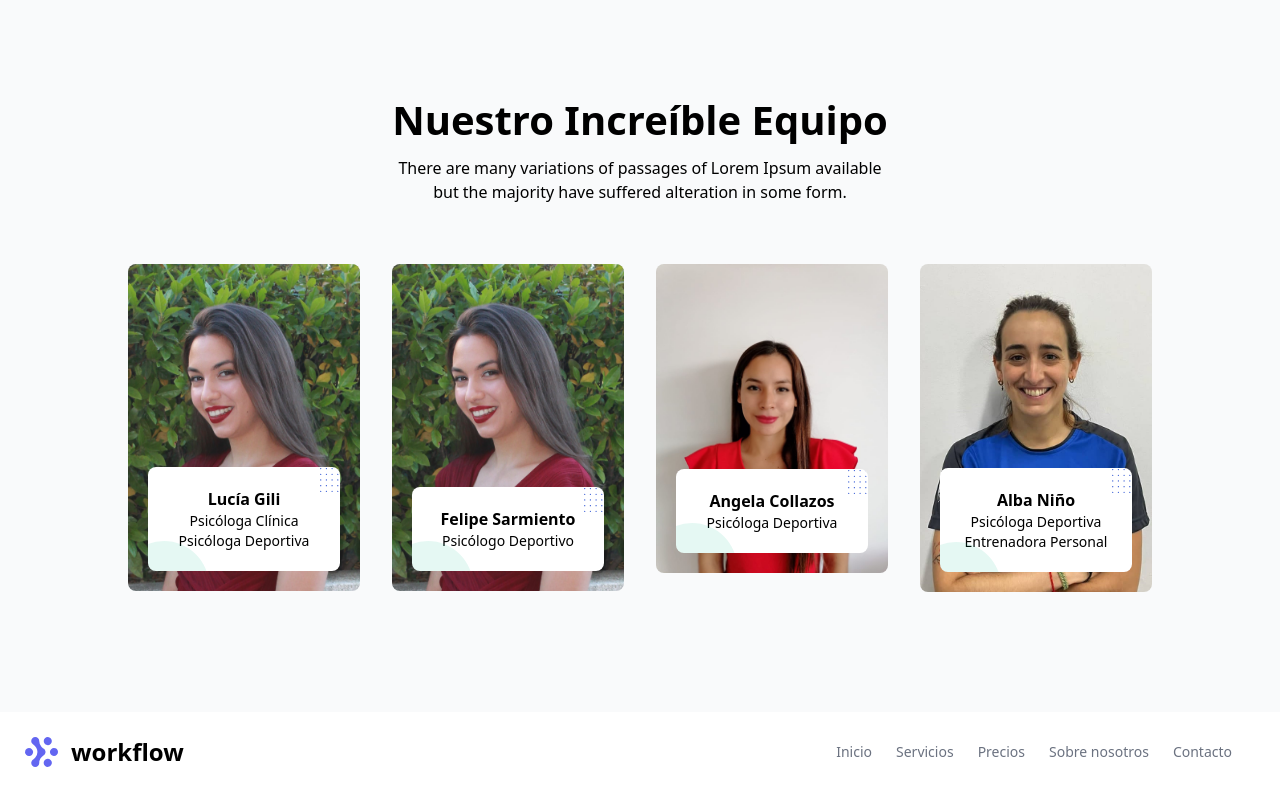
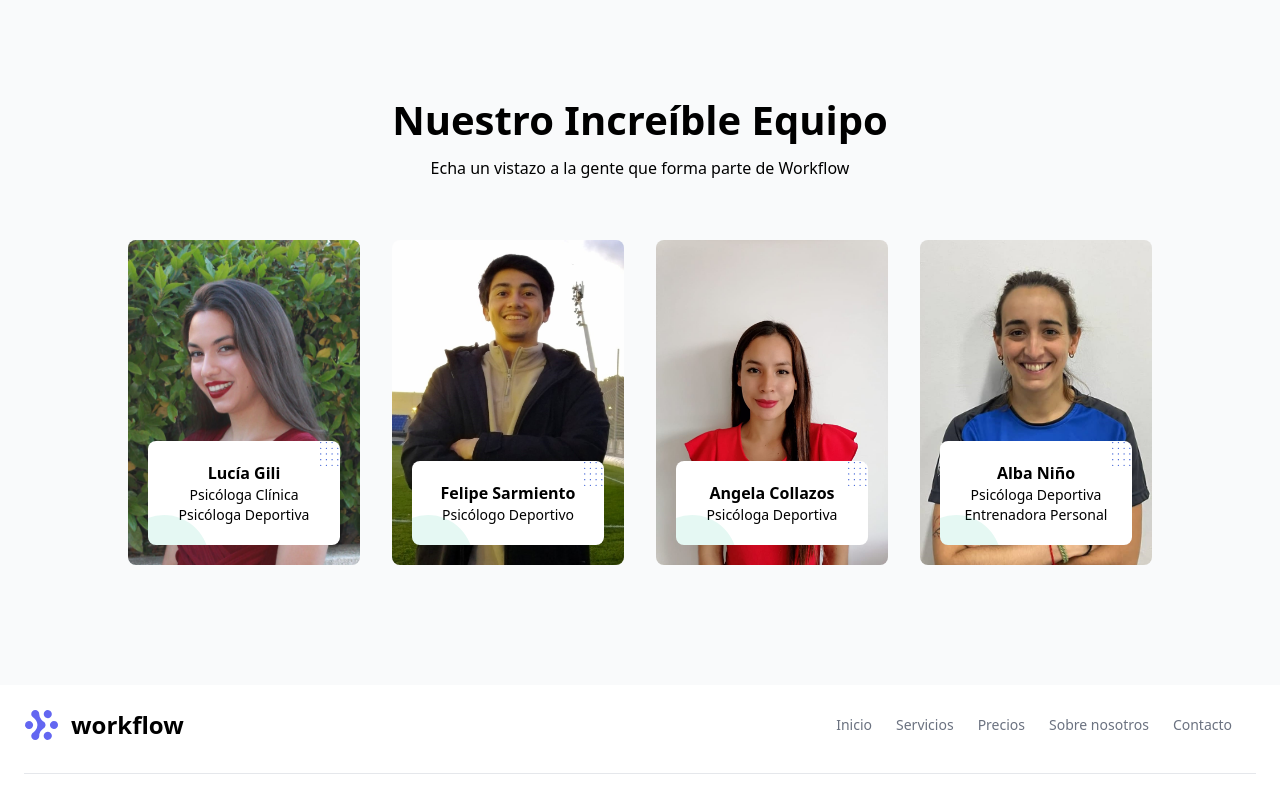
Before and after one commit to Aw3same/workflow-landing-page, a Vue app: page /about in a window 1280 px wide. Shown: the part 1640-2428 px from the top of the page. Built offline with nearby package versions, Linux system fonts and the light colour scheme; a web font is replaced by a local one.

Commit message:
Added new photos and fixed styles

```diff
--- a/src/components/ProfileCard.vue
+++ b/src/components/ProfileCard.vue
@@ -2,7 +2,7 @@
   <div class="w-full md:w-1/2 xl:w-1/4 px-4">
     <div class="max-w-[370px] w-full mx-auto mb-10">
       <div class="relative rounded-lg overflow-hidden">
-        <img :src="`${person?.photo}`" alt="image" class="w-full" />
+        <img :src="`${person?.photo}`" alt="image" class="w-full h-[325px]" />
         <div class="absolute w-full bottom-5 left-0 text-center">
           <div class="bg-white relative rounded-lg overflow-hidden mx-5 py-5 px-5">
             <h3 class="text-base font-semibold text-dark">
--- a/src/constants/people.ts
+++ b/src/constants/people.ts
@@ -2,7 +2,7 @@ import { IPeople } from '@/types/types'
 
 export const team: IPeople[] = [
   { id: 1, name: 'Lucía', surname: 'Gili', job1: 'Psicóloga Clínica', job2: 'Psicóloga Deportiva', photo: 'lucia.jpeg' },
-  { id: 2, name: 'Felipe', surname: 'Sarmiento', job1: 'Psicólogo Deportivo', photo: 'lucia.jpeg' },
+  { id: 2, name: 'Felipe', surname: 'Sarmiento', job1: 'Psicólogo Deportivo', photo: 'felipe.jpeg' },
   { id: 3, name: 'Angela', surname: 'Collazos', job1: 'Psicóloga Deportiva', photo: 'angela.jpeg' },
   { id: 4, name: 'Alba', surname: 'Niño', job1: 'Psicóloga Deportiva', job2: 'Entrenadora Personal', photo: 'alba.jpeg' },
 ]
--- a/src/views/About.vue
+++ b/src/views/About.vue
@@ -13,7 +13,7 @@
         <div class="container m-auto px-6 text-gray-600 md:px-12 xl:px-6">
           <div class="space-y-6 md:space-y-0 md:flex md:gap-6 lg:items-center lg:gap-12">
             <div class="md:5/12 lg:w-5/12">
-              <img src="https://tailus.io/sources/blocks/left-image/preview/images/startup.png" alt="image" loading="lazy" width="" height="" />
+              <img src="https://media.istockphoto.com/photos/golden-compass-concept-picture-id685797134?k=20&m=685797134&s=612x612&w=0&h=s3uEW5Db2-K37syk-zzoCzHfEA-8-meNL_vQXlsaULw=" alt="image" loading="lazy" width="" height="" />
             </div>
             <div class="md:7/12 lg:w-6/12">
               <h2 class="text-2xl text-gray-900 font-bold md:text-4xl">MISIÓN</h2>
@@ -96,7 +96,7 @@
         <div class="w-full px-4">
           <div class="text-center mx-auto mb-[60px] max-w-[510px]">
             <h2 class="font-bold text-3xl sm:text-4xl md:text-[40px] text-dark mb-4">Nuestro Increíble Equipo</h2>
-            <p class="text-base text-body-color">There are many variations of passages of Lorem Ipsum available but the majority have suffered alteration in some form.</p>
+            <p class="text-base text-body-color">Echa un vistazo a la gente que forma parte de Workflow</p>
           </div>
         </div>
       </div>
```
Also changed, not shown: public/felipe.jpeg (added).
